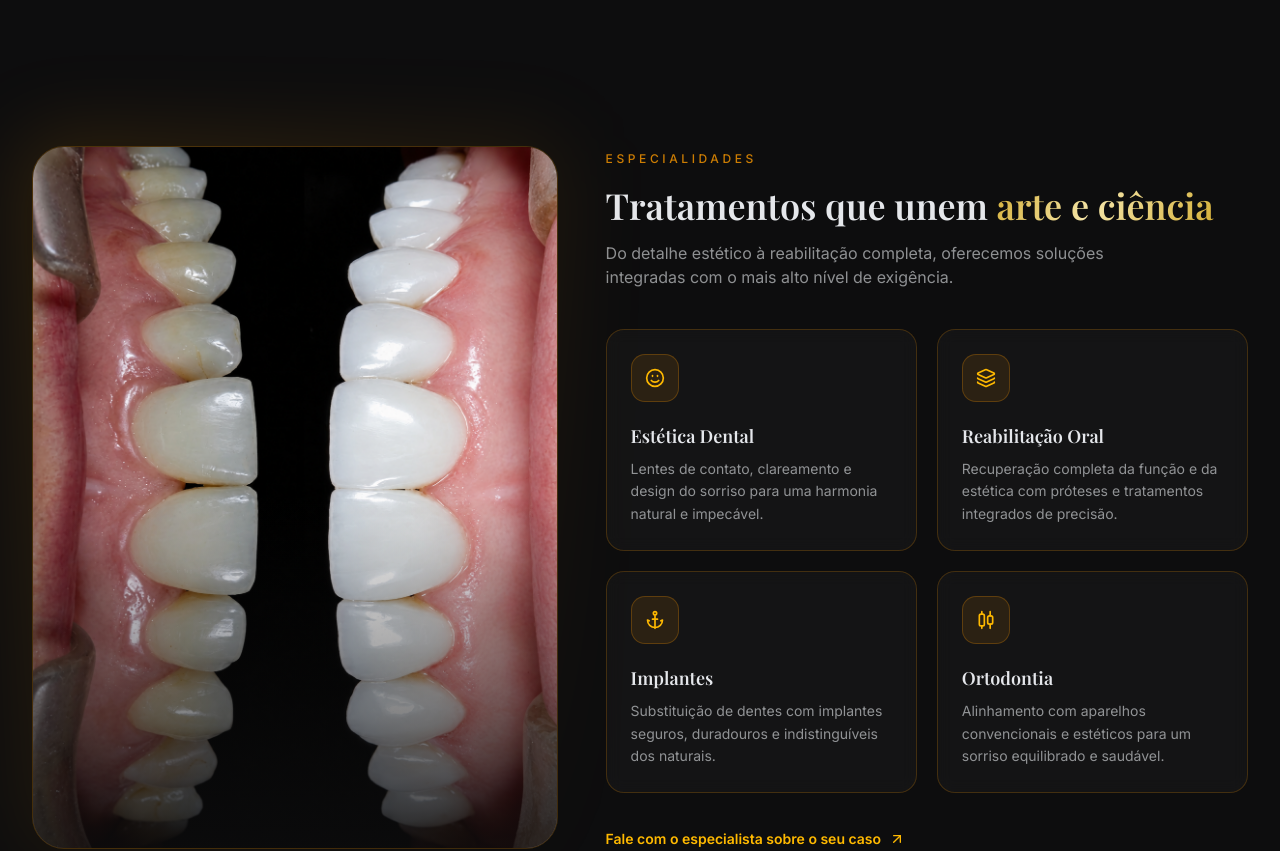
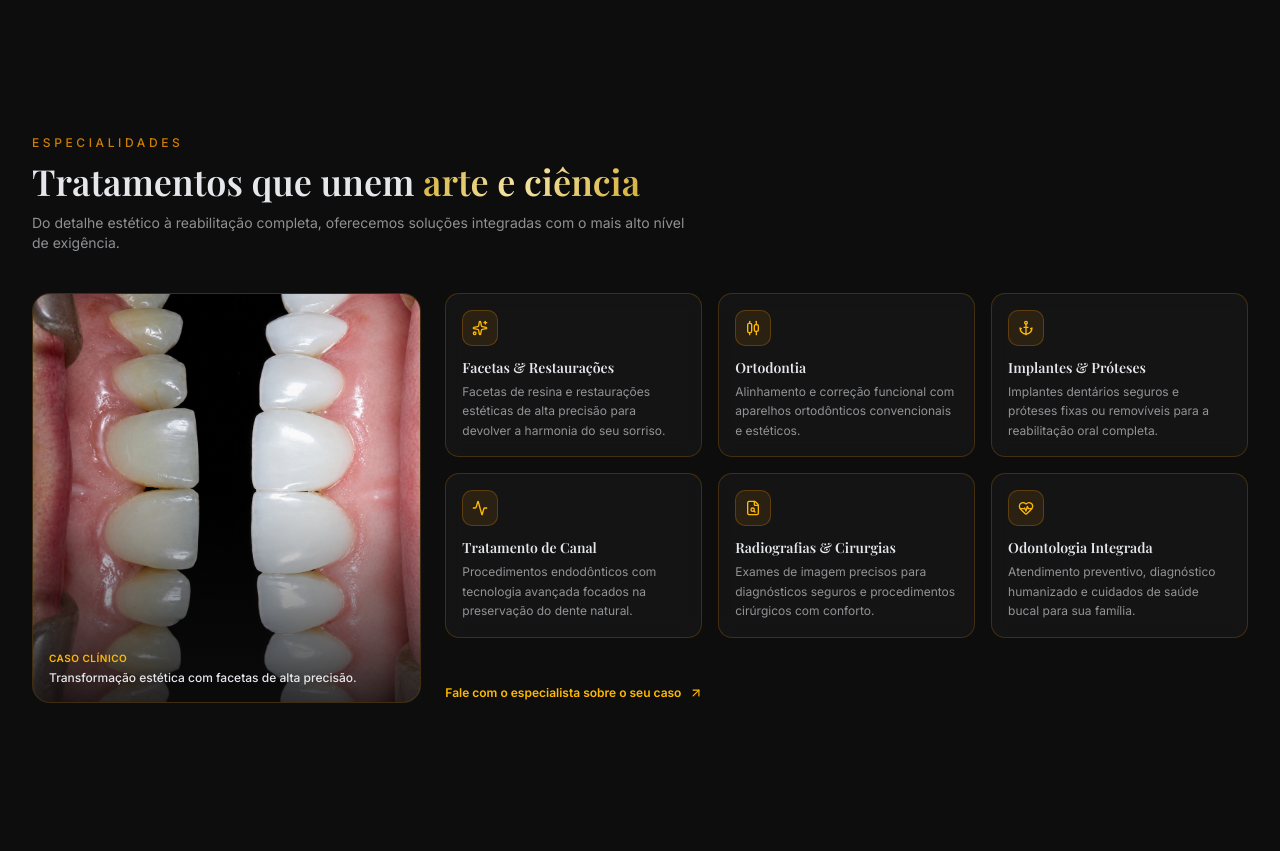
Before and after one commit to Ricardo-9/romulo-rolim, a Next.js app: page / in a window 1280 px wide. Shown: the part 1380-2231 px from the top of the page. Built offline with nearby package versions, Linux system fonts and the light colour scheme; a web font is replaced by a local one.

Commit message:
updated services

```diff
--- a/components/services.tsx
+++ b/components/services.tsx
@@ -1,95 +1,134 @@
 import Image from 'next/image'
-import { Smile, Layers, Anchor, AlignHorizontalDistributeCenter, ArrowUpRight } from 'lucide-react'
+import {
+  Sparkles,
+  AlignHorizontalDistributeCenter,
+  Anchor,
+  Activity,
+  FileSearch,
+  HeartPulse,
+  ArrowUpRight,
+} from 'lucide-react'
 import { WHATSAPP_URL } from '@/lib/site'
 
 const SERVICES = [
   {
-    icon: Smile,
-    title: 'Estética Dental',
+    icon: Sparkles,
+    title: 'Facetas & Restaurações',
     description:
-      'Lentes de contato, clareamento e design do sorriso para uma harmonia natural e impecável.',
-  },
-  {
-    icon: Layers,
-    title: 'Reabilitação Oral',
-    description:
-      'Recuperação completa da função e da estética com próteses e tratamentos integrados de precisão.',
-  },
-  {
-    icon: Anchor,
-    title: 'Implantes',
-    description:
-      'Substituição de dentes com implantes seguros, duradouros e indistinguíveis dos naturais.',
+      'Facetas de resina e restaurações estéticas de alta precisão para devolver a harmonia do seu sorriso.',
   },
   {
     icon: AlignHorizontalDistributeCenter,
     title: 'Ortodontia',
     description:
-      'Alinhamento com aparelhos convencionais e estéticos para um sorriso equilibrado e saudável.',
+      'Alinhamento e correção funcional com aparelhos ortodônticos convencionais e estéticos.',
+  },
+  {
+    icon: Anchor,
+    title: 'Implantes & Próteses',
+    description:
+      'Implantes dentários seguros e próteses fixas ou removíveis para a reabilitação oral completa.',
+  },
+  {
+    icon: Activity,
+    title: 'Tratamento de Canal',
+    description:
+      'Procedimentos endodônticos com tecnologia avançada focados na preservação do dente natural.',
+  },
+  {
+    icon: FileSearch,
+    title: 'Radiografias & Cirurgias',
+    description:
+      'Exames de imagem precisos para diagnósticos seguros e procedimentos cirúrgicos com conforto.',
+  },
+  {
+    icon: HeartPulse,
+    title: 'Odontologia Integrada',
+    description:
+      'Atendimento preventivo, diagnóstico humanizado e cuidados de saúde bucal para sua família.',
   },
 ]
 
 export function Services() {
   return (
-    <section id="especialidades" className="relative py-20 lg:py-28">
+    <section id="especialidades" className="relative py-16 lg:py-24">
       <div className="mx-auto max-w-7xl px-5 lg:px-8">
-        <div className="grid gap-12 lg:grid-cols-[0.9fr_1.1fr] lg:items-center">
-          <div className="relative">
-            <div className="absolute -inset-3 rounded-[2rem] bg-gradient-to-br from-amber-500/15 to-transparent blur-2xl" />
-            <div className="relative overflow-hidden rounded-[2rem] border border-amber-500/20">
+
+        {/* Cabeçalho isolado no topo (Livre do conflito com o menu) */}
+        <div className="mb-10 text-center lg:text-left">
+          <span className="text-xs font-medium uppercase tracking-[0.3em] text-amber-500/80">
+            Especialidades
+          </span>
+          <h2 className="mt-2 font-serif text-3xl font-semibold text-silver sm:text-4xl">
+            Tratamentos que unem <span className="gold-text">arte e ciência</span>
+          </h2>
+          <p className="mt-3 max-w-2xl text-sm text-silver/60">
+            Do detalhe estético à reabilitação completa, oferecemos soluções integradas com o mais alto nível de exigência.
+          </p>
+        </div>
+
+        {/* Grid Principal: Foto com proporção travada na esquerda + 6 Cards na direita */}
+        <div className="grid gap-6 lg:grid-cols-12 lg:items-start">
+
+          {/* Card da Foto (Ocupa 4 colunas das 12 no PC / Altura proporcional controlada) */}
+          <div className="lg:col-span-4 flex flex-col justify-between h-full">
+            <div className="relative overflow-hidden rounded-2xl border border-amber-500/20 bg-zinc-900/40 h-[380px] lg:h-[410px] w-full">
               <Image
                 src="/images/teeth-comparison.jpg"
-                alt="Comparação de sorriso antes e depois com facetas dentárias brancas e polidas"
-                width={640}
-                height={760}
-                className="h-full w-full object-cover"
+                alt="Comparação de sorriso antes e depois"
+                fill
+                sizes="(max-width: 1024px) 100vw, 33vw"
+                className="object-cover object-center"
               />
-              <div className="absolute inset-0 bg-gradient-to-t from-[#0d0d0e]/80 via-transparent to-transparent" />
+              <div className="absolute inset-0 bg-gradient-to-t from-[#0d0d0e] via-transparent to-transparent opacity-80" />
+              <div className="absolute bottom-4 left-4 right-4">
+                <span className="text-[10px] font-semibold uppercase tracking-wider text-amber-400">
+                  Caso Clínico
+                </span>
+                <p className="text-xs font-medium text-silver mt-0.5">
+                  Transformação estética com facetas de alta precisão.
+                </p>
+              </div>
             </div>
           </div>
 
-          <div>
-            <span className="text-xs font-medium uppercase tracking-[0.3em] text-amber-500/80">
-              Especialidades
-            </span>
-            <h2 className="mt-4 font-serif text-3xl font-semibold text-silver sm:text-4xl">
-              Tratamentos que unem{' '}
-              <span className="gold-text">arte e ciência</span>
-            </h2>
-            <p className="mt-4 max-w-lg text-silver/60">
-              Do detalhe estético à reabilitação completa, oferecemos soluções
-              integradas com o mais alto nível de exigência.
-            </p>
-
-            <div className="mt-10 grid gap-5 sm:grid-cols-2">
+          {/* Grid dos Cards de Serviços (Ocupa 8 colunas das 12 no PC: 3 colunas x 2 linhas) */}
+          <div className="lg:col-span-8 flex flex-col justify-between h-full">
+            <div className="grid grid-cols-2 gap-3 sm:gap-4 lg:grid-cols-3">
               {SERVICES.map((s) => (
                 <div
                   key={s.title}
-                  className="group rounded-2xl border border-amber-500/20 bg-white/[0.03] p-6 backdrop-blur-sm transition-all duration-500 hover:border-amber-400/40 hover:bg-white/[0.05]"
+                  className="group flex flex-col justify-between rounded-xl border border-amber-500/20 bg-white/[0.03] p-4 backdrop-blur-sm transition-all duration-300 hover:border-amber-400/40 hover:bg-white/[0.05]"
                 >
-                  <div className="flex h-12 w-12 items-center justify-center rounded-xl border border-amber-500/25 bg-amber-500/10 text-amber-400 transition-transform duration-500 group-hover:scale-110">
-                    <s.icon className="h-5 w-5" aria-hidden="true" />
+                  <div>
+                    <div className="flex h-9 w-9 items-center justify-center rounded-lg border border-amber-500/25 bg-amber-500/10 text-amber-400 transition-transform duration-300 group-hover:scale-110">
+                      <s.icon className="h-4 w-4" aria-hidden="true" />
                     </div>
-                  <h3 className="mt-5 font-serif text-lg font-semibold text-silver">
+                    <h3 className="mt-3 font-serif text-sm font-semibold text-silver">
                       {s.title}
                     </h3>
-                  <p className="mt-2 text-sm leading-relaxed text-silver/60">
+                    <p className="mt-1 text-xs leading-relaxed text-silver/60">
                       {s.description}
                     </p>
+                  </div>
                 </div>
               ))}
             </div>
 
+            {/* Link do WhatsApp abaixo do Grid */}
+            <div className="mt-6">
               <a
                 href={WHATSAPP_URL}
                 target="_blank"
                 rel="noopener noreferrer"
-              className="mt-9 inline-flex items-center gap-2 text-sm font-semibold text-amber-400 transition-colors hover:text-amber-300"
+                className="inline-flex items-center gap-2 text-xs font-semibold text-amber-400 transition-colors hover:text-amber-300"
               >
                 Fale com o especialista sobre o seu caso
-              <ArrowUpRight className="h-4 w-4" aria-hidden="true" />
+                <ArrowUpRight className="h-3.5 w-3.5" aria-hidden="true" />
               </a>
             </div>
+          </div>
+
         </div>
       </div>
     </section>
```
Lines whose indentation alone changed are shown as unchanged.
